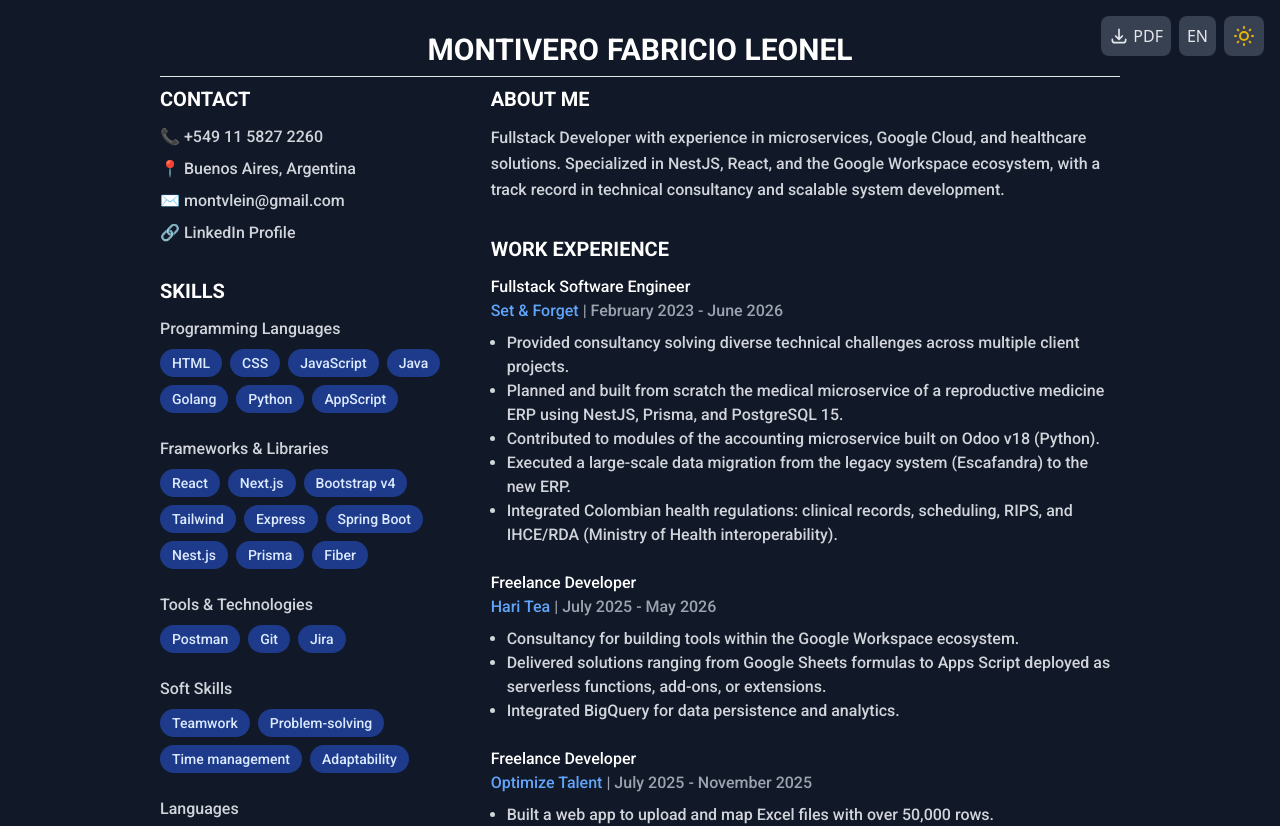
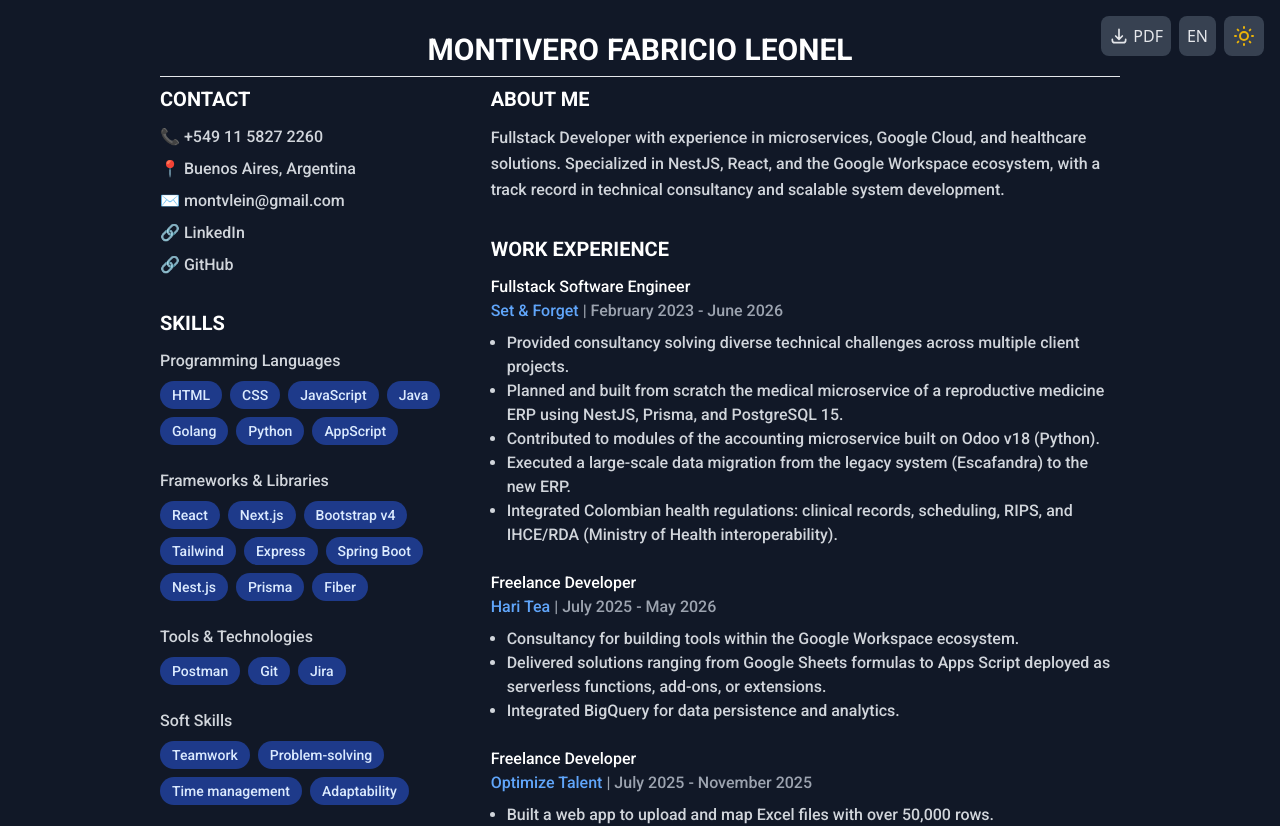
Before and after one commit to montvlein/CV, a React (Vite) app: page / in a window 1280 px wide. Shown: the top 826 px of the page. Built offline with nearby package versions, Linux system fonts and the light colour scheme; what pdfmake would draw is missing.

Commit message:
CHANGE - add github profile

```diff
--- a/src/components/Contact.jsx
+++ b/src/components/Contact.jsx
@@ -11,7 +11,8 @@
         <li>📞 {data.phone}</li>
         <li>📍 {data.location}</li>
         <li>✉️ {data.email}</li>
-        <li>🔗 <a href="https://www.linkedin.com/in/leonel-montivero-developer/" className="hover:text-blue-600">LinkedIn Profile</a></li>
+        <li>🔗 <a href={data.linkedin} className="hover:text-blue-600">LinkedIn</a></li>
+        <li>🔗 <a href={data.github} className="hover:text-blue-600">GitHub</a></li>
       </ul>
     </section>
   );
--- a/src/data/resume.json
+++ b/src/data/resume.json
@@ -6,7 +6,8 @@
             "phone": "+549 11 5827 2260",
             "email": "montvlein@gmail.com",
             "linkedin": "https://www.linkedin.com/in/leonel-montivero-developer/",
-            "location": "Buenos Aires, Argentina"
+            "location": "Buenos Aires, Argentina",
+            "github": "https://github.com/montvlein"
         },
         "birthDate": "1990-03-27",
         "summary": {
```
